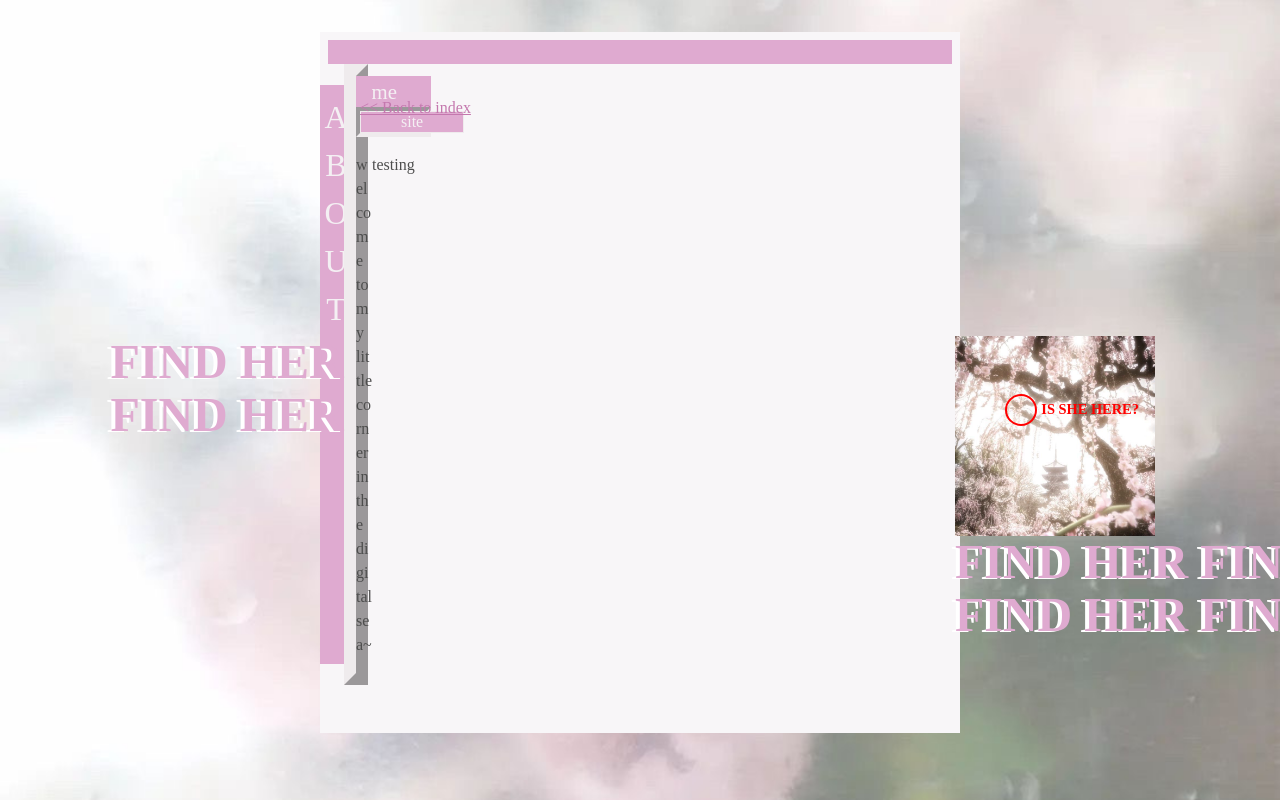
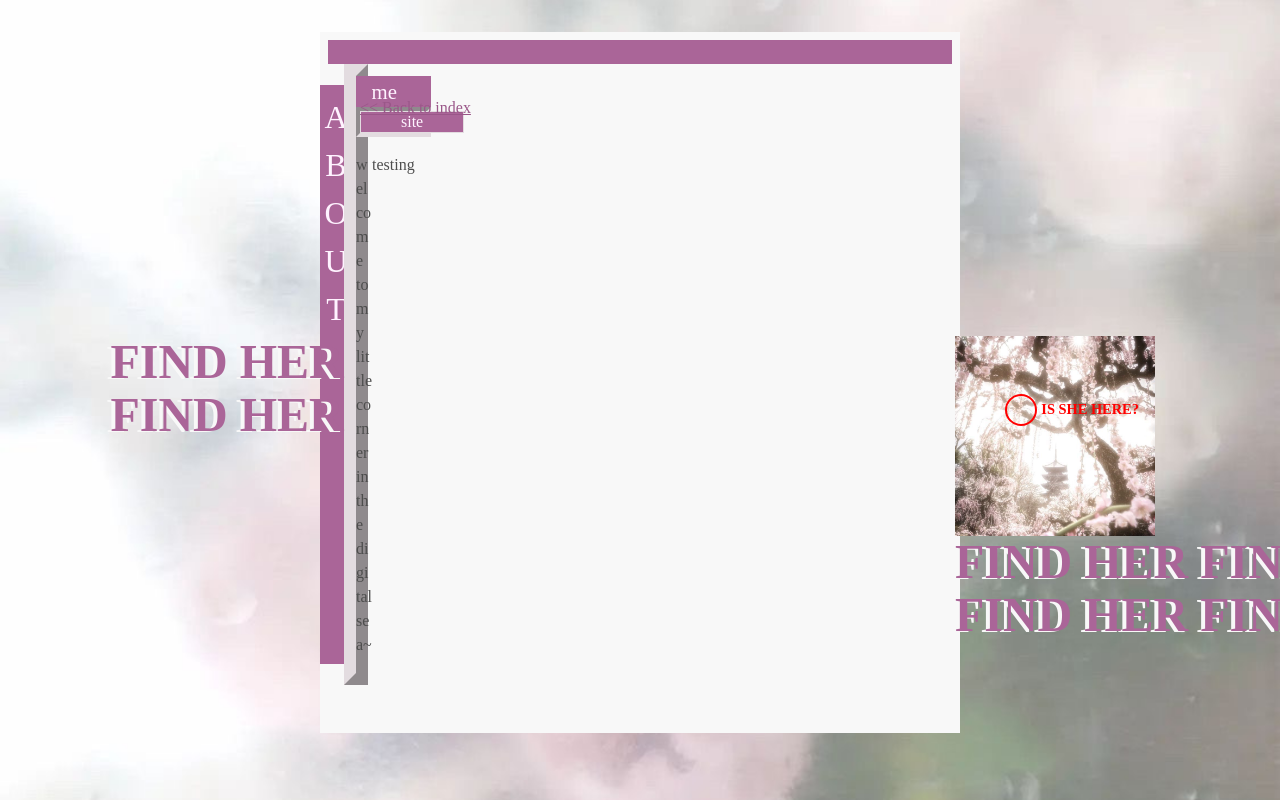
Before and after one commit to mocha8686/neocities, an Astro site: page /about in a window 1280 px wide. Built offline with nearby package versions, Linux system fonts and the light colour scheme; Astro itself is replaced by a stand-in of ours.

Commit message:
refactor: use oklch

```diff
--- a/src/layouts/MainLayout.astro
+++ b/src/layouts/MainLayout.astro
@@ -37,15 +37,16 @@ const quotes = (await getCollection('quotes')).map(entry => entry.data.quote);
 	:root {
 		/* stylelint-disable custom-property-empty-line-before */
 
-		--cl-foreground: hsl(0deg 0% 30% / 100%);
-		--cl-background: hsl(0deg 0% 100% / 100%);
-		--cl-text-accent: hsl(317 39% 62% / 100%);
+		--cl-foreground: oklch(42% 0.00 0);
+		--cl-background: oklch(98% 0.00 0);
 
-		--cl-accent: hsl(317 45% 77% / 100%);
-		--cl-on-accent: hsl(317 17% 95% / 100%);
+		--cl-accent: oklch(60% 0.11 337);
+		--cl-on-accent: oklch(from var(--cl-accent) 100% 0.05 h);
 
-		--cl-container: hsl(326 15% 97% / 100%);
-		--cl-outline: hsl(326 12% 93% / 100%);
+		--cl-text-accent: oklch(from var(--cl-accent) calc(l - 0.05) c h);
+
+		--cl-container: oklch(from var(--cl-background) calc(l - 0.03) c h);
+		--cl-outline: oklch(from var(--cl-accent) 90% 0.01 h);
 
 		--ff-main: var(--font-shippori-mincho);
 		--ff-accent: var(--font-zen-old-mincho);
@@ -185,7 +186,7 @@ const quotes = (await getCollection('quotes')).map(entry => entry.data.quote);
 		padding: 0.5rem;
 		padding-block-end: 3rem;
 
-		background: var(--cl-container);
+		background: var(--cl-background);
 
 		:where(& > *) {
 			grid-column: content;
```
